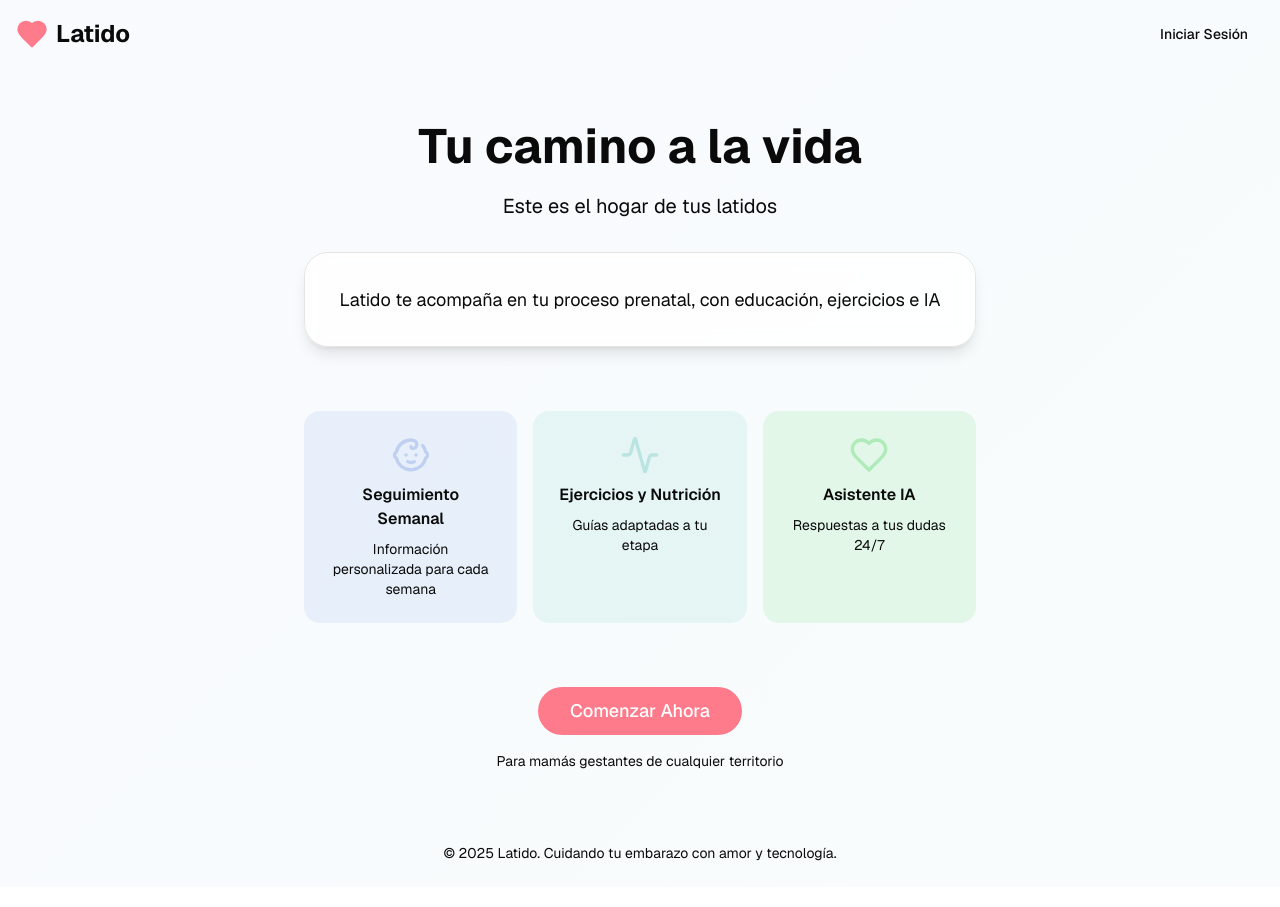
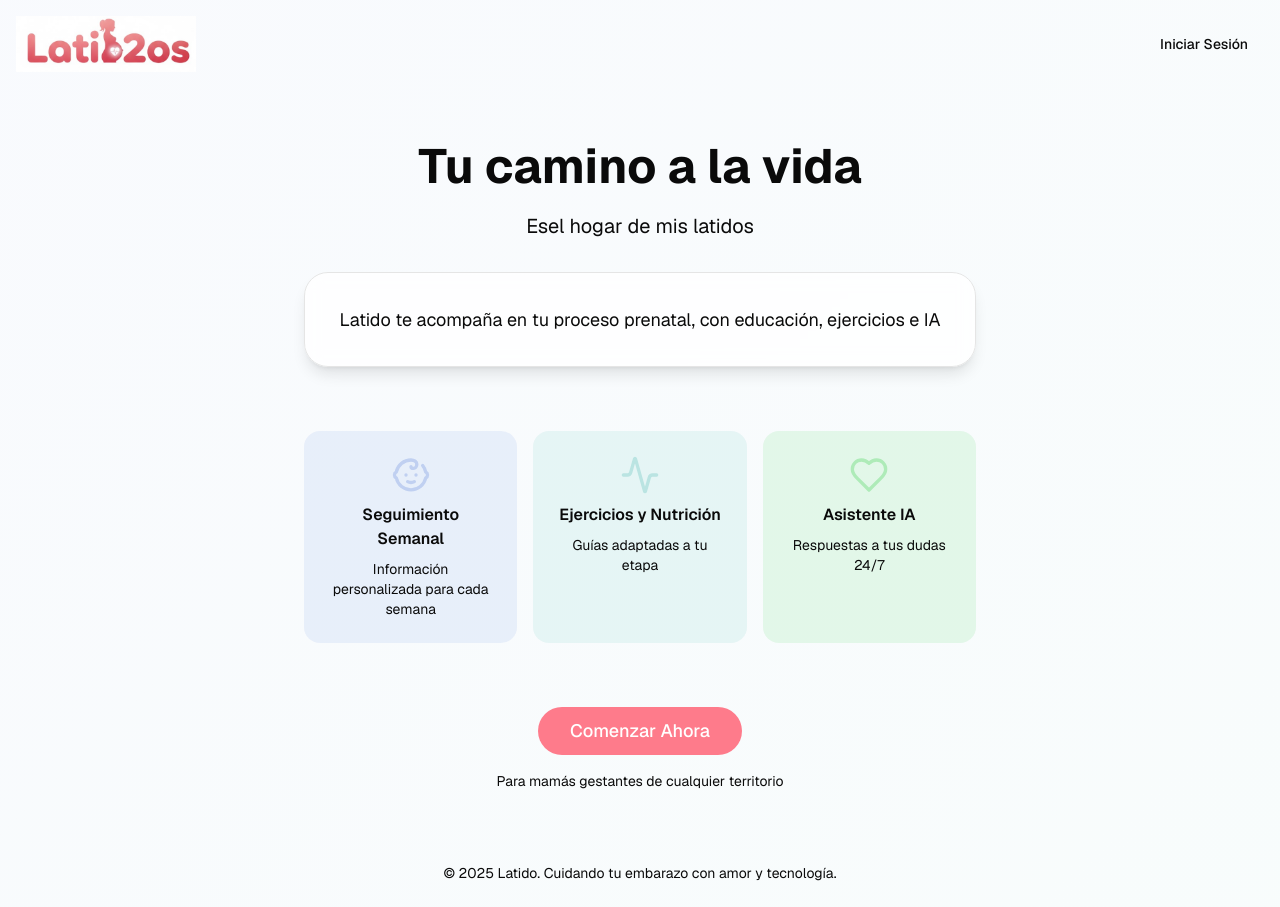
Before and after one commit to Camilo-845/Hackaton_HealthTech2025_CARIS, a Next.js app: page / in a window 1280 px wide. Built offline with nearby package versions, Linux system fonts and the light colour scheme.

Commit message:
change logo and icon

```diff
--- a/app/layout.tsx
+++ b/app/layout.tsx
@@ -1,31 +1,37 @@
-import type React from "react"
-import { Geist, Geist_Mono } from "next/font/google"
-import "./globals.css"
+import type React from "react";
+import { Geist, Geist_Mono } from "next/font/google";
+import "./globals.css";
 
 const geistSans = Geist({
   variable: "--font-geist-sans",
   subsets: ["latin"],
-})
+});
 
 const geistMono = Geist_Mono({
   variable: "--font-geist-mono",
   subsets: ["latin"],
-})
+});
 
 export const metadata = {
-  title: "Latido - Tu camino a la vida",
-  description: "Aplicación de control prenatal con educación, ejercicios e IA",
-    generator: 'v0.app'
-}
+  title: "Latidos - Tu camino a la vida",
+  description: "Aplicación de control prenatal con educación",
+  generator: "v0.app",
+  icons: {
+    icon: "/logo.png",
+  },
+};
 
 export default function RootLayout({
   children,
 }: {
-  children: React.ReactNode
+  children: React.ReactNode;
 }) {
   return (
-    <html lang="es" className={`${geistSans.variable} ${geistMono.variable} antialiased`}>
+    <html
+      lang="es"
+      className={`${geistSans.variable} ${geistMono.variable} antialiased`}
+    >
       <body>{children}</body>
     </html>
-  )
+  );
 }
--- a/app/page.tsx
+++ b/app/page.tsx
@@ -1,6 +1,7 @@
-import Link from "next/link"
-import { Button } from "@/components/ui/button"
-import { Heart, Baby, Activity } from "lucide-react"
+import Link from "next/link";
+import { Button } from "@/components/ui/button";
+import { Heart, Baby, Activity } from "lucide-react";
+import Image from "next/image";
 
 export default function LandingPage() {
   return (
@@ -8,8 +9,12 @@ export default function LandingPage() {
       {/* Header */}
       <header className="p-4 flex justify-between items-center">
         <div className="flex items-center gap-2">
-          <Heart className="w-8 h-8 text-[#fe7b8b] fill-[#fe7b8b]" />
-          <h1 className="text-2xl font-bold text-foreground">Latido</h1>
+          <Image
+            src="/Lati2osLogo.png"
+            alt="Lati2os Logo"
+            width={180}
+            height={50}
+          />
         </div>
         <div className="flex gap-2">
           <Button variant="ghost" asChild>
@@ -22,13 +27,18 @@ export default function LandingPage() {
       <main className="flex-1 flex flex-col items-center justify-center px-6 py-12 text-center">
         <div className="max-w-2xl mx-auto space-y-8">
           <div className="space-y-4">
-            <h2 className="text-4xl md:text-5xl font-bold text-balance leading-tight">Tu camino a la vida</h2>
-            <p className="text-xl text-muted-foreground text-pretty">Este es el hogar de tus latidos</p>
+            <h2 className="text-4xl md:text-5xl font-bold text-balance leading-tight">
+              Tu camino a la vida
+            </h2>
+            <p className="text-xl text-muted-foreground text-pretty">
+              Esel hogar de mis latidos
+            </p>
           </div>
 
           <div className="bg-white/80 backdrop-blur-sm rounded-3xl p-8 shadow-lg border border-border">
             <p className="text-lg text-foreground text-balance leading-relaxed">
-              Latido te acompaña en tu proceso prenatal, con educación, ejercicios e IA
+              Latido te acompaña en tu proceso prenatal, con educación,
+              ejercicios e IA
             </p>
           </div>
 
@@ -37,17 +47,23 @@ export default function LandingPage() {
             <div className="bg-[#c0d0f1]/30 rounded-2xl p-6 space-y-2">
               <Baby className="w-10 h-10 text-[#c0d0f1] mx-auto" />
               <h3 className="font-semibold">Seguimiento Semanal</h3>
-              <p className="text-sm text-muted-foreground">Información personalizada para cada semana</p>
+              <p className="text-sm text-muted-foreground">
+                Información personalizada para cada semana
+              </p>
             </div>
             <div className="bg-[#bae4e2]/30 rounded-2xl p-6 space-y-2">
               <Activity className="w-10 h-10 text-[#bae4e2] mx-auto" />
               <h3 className="font-semibold">Ejercicios y Nutrición</h3>
-              <p className="text-sm text-muted-foreground">Guías adaptadas a tu etapa</p>
+              <p className="text-sm text-muted-foreground">
+                Guías adaptadas a tu etapa
+              </p>
             </div>
             <div className="bg-[#aeebb8]/30 rounded-2xl p-6 space-y-2">
               <Heart className="w-10 h-10 text-[#aeebb8] mx-auto" />
               <h3 className="font-semibold">Asistente IA</h3>
-              <p className="text-sm text-muted-foreground">Respuestas a tus dudas 24/7</p>
+              <p className="text-sm text-muted-foreground">
+                Respuestas a tus dudas 24/7
+              </p>
             </div>
           </div>
 
@@ -59,7 +75,9 @@ export default function LandingPage() {
             >
               <Link href="/registro">Comenzar Ahora</Link>
             </Button>
-            <p className="text-sm text-muted-foreground mt-4">Para mamás gestantes de cualquier territorio</p>
+            <p className="text-sm text-muted-foreground mt-4">
+              Para mamás gestantes de cualquier territorio
+            </p>
           </div>
         </div>
       </main>
@@ -69,5 +87,5 @@ export default function LandingPage() {
         <p>© 2025 Latido. Cuidando tu embarazo con amor y tecnología.</p>
       </footer>
     </div>
-  )
+  );
 }
```
Also changed, not shown: public/Lati2osLogo.png (added), public/logo.png (added).
